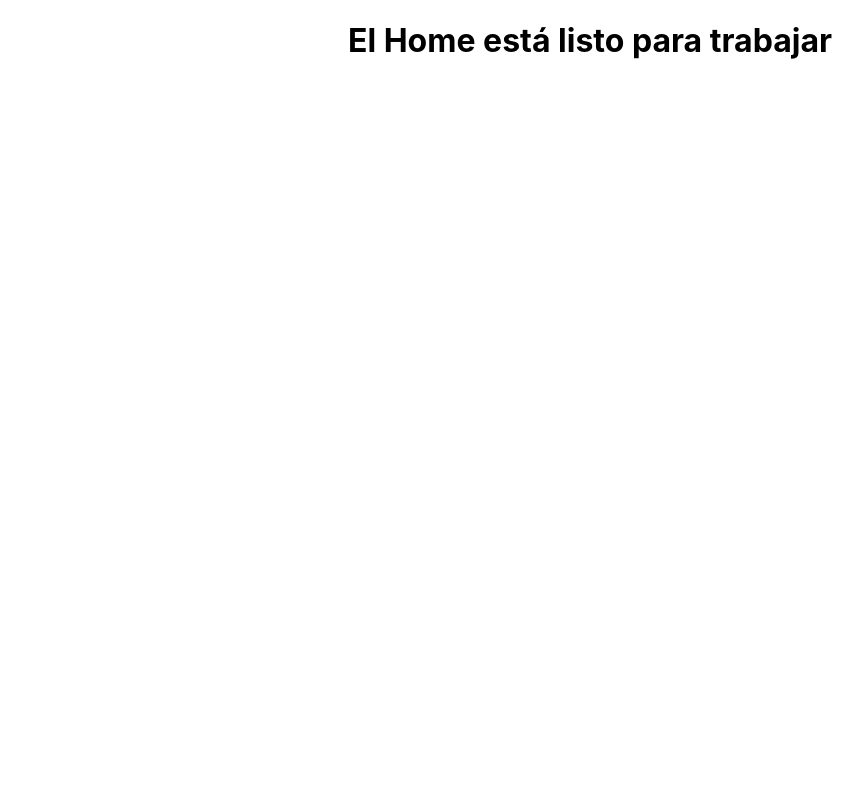
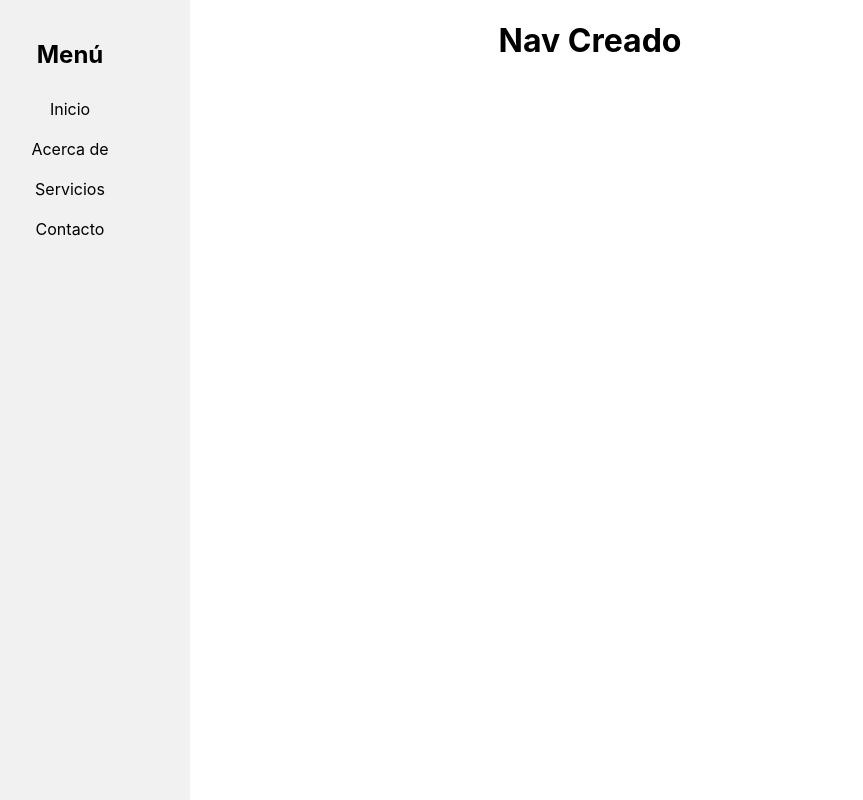
Before and after one commit to JulioTheCoder/myTodoApp, a React (Create React App) app in the folder todo/: page / in a window 1280 px wide. Shown: the whole page, without its empty margins (50-913 px from the left). Built offline with nearby package versions, Linux system fonts and the light colour scheme.

Commit message:
Implementación del sidebar

```diff
--- a/todo/src/App.js
+++ b/todo/src/App.js
@@ -1,6 +1,6 @@
 import './App.css';
 import Home from './Components/Home';
-
+import Nav from './Components/Nav';
 function App() {
   return (
     <div className="App">
--- a/todo/src/Components/Home.jsx
+++ b/todo/src/Components/Home.jsx
@@ -1,6 +1,12 @@
+import React from "react";
+import Nav from "./Nav";
+import Sidebar from "./SideBar";
 
 export default function Home () {
   return(
-    <h1>El Home está listo para trabajar</h1>
+    <div className="home">
+      <Nav/>
+      <Sidebar/>
+    </div>
   )
 }
--- a/todo/src/Components/Nav.jsx
+++ b/todo/src/Components/Nav.jsx
@@ -0,0 +1,9 @@
+import React from "react"
+
+export default function Nav(){
+  return(
+    <div className="Nav">
+      <h1>Nav Creado</h1>
+    </div>
+  )
+}
--- /dev/null
+++ b/todo/src/Components/SideBar.jsx
@@ -0,0 +1,18 @@
+import React from 'react';
+import './Sidebar.css'; // importando hoja de estilo
+
+const Sidebar = () => {
+  return (
+    <div className="sidebar">
+      <h2>Menú</h2>
+      <ul>
+        <li><a href="#">Inicio</a></li>
+        <li><a href="#">Acerca de</a></li>
+        <li><a href="#">Servicios</a></li>
+        <li><a href="#">Contacto</a></li>
+      </ul>
+    </div>
+  );
+};
+
+export default Sidebar;
--- /dev/null
+++ b/todo/src/Components/Sidebar.css
@@ -0,0 +1,30 @@
+.sidebar {
+  width: 200px;
+  height: 100%;
+  background-color: #f1f1f1;
+  padding: 20px;
+  position: fixed;
+  top: 0;
+  left: 0;
+}
+
+.sidebar h2 {
+  margin-bottom: 20px;
+}
+
+.sidebar ul {
+  list-style-type: none;
+  margin: 0;
+  padding: 0;
+}
+
+.sidebar li a {
+  display: block;
+  padding: 10px;
+  color: #000;
+  text-decoration: none;
+}
+
+.sidebar li a:hover {
+  background-color: #ccc;
+}
```
